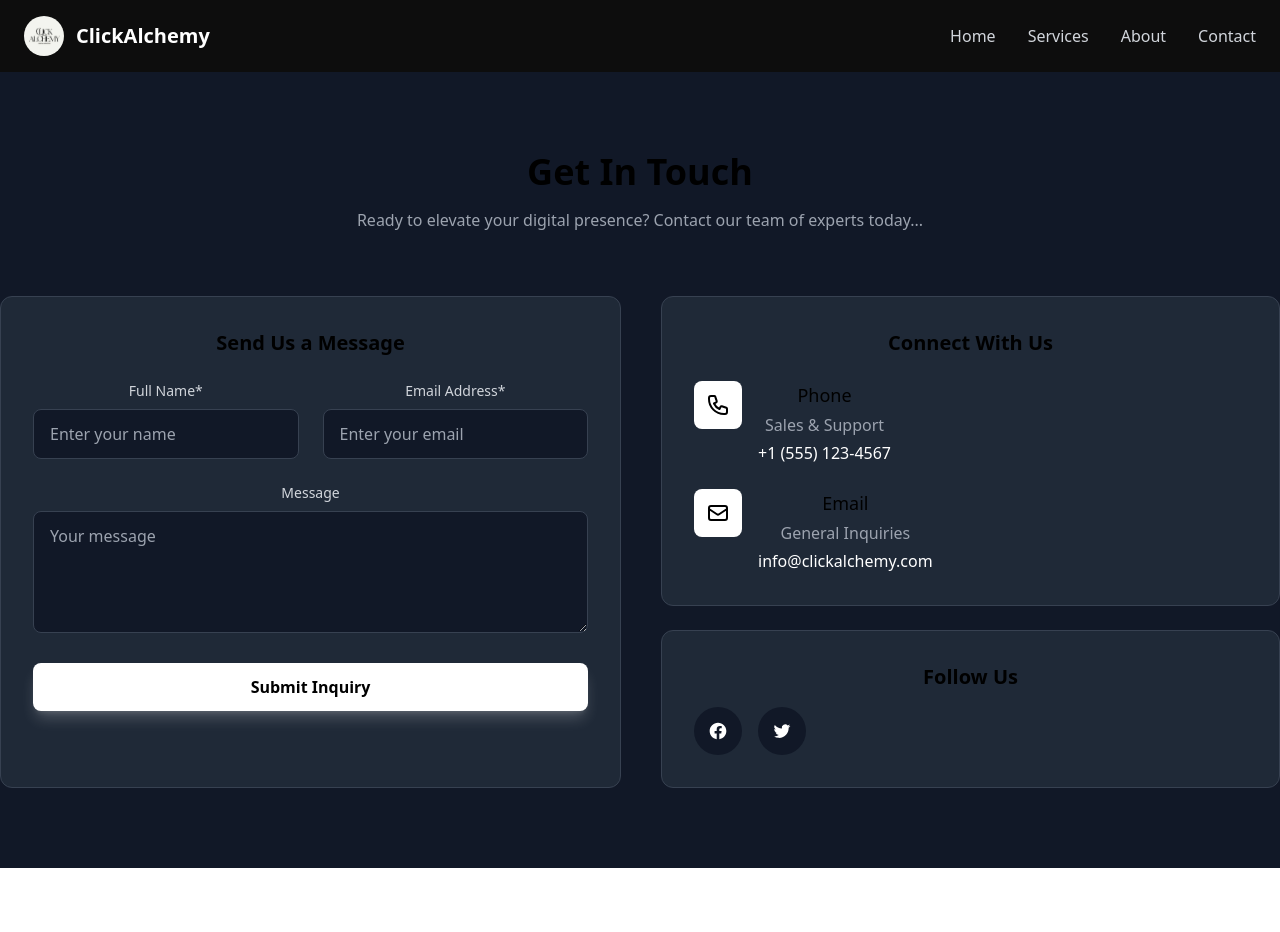
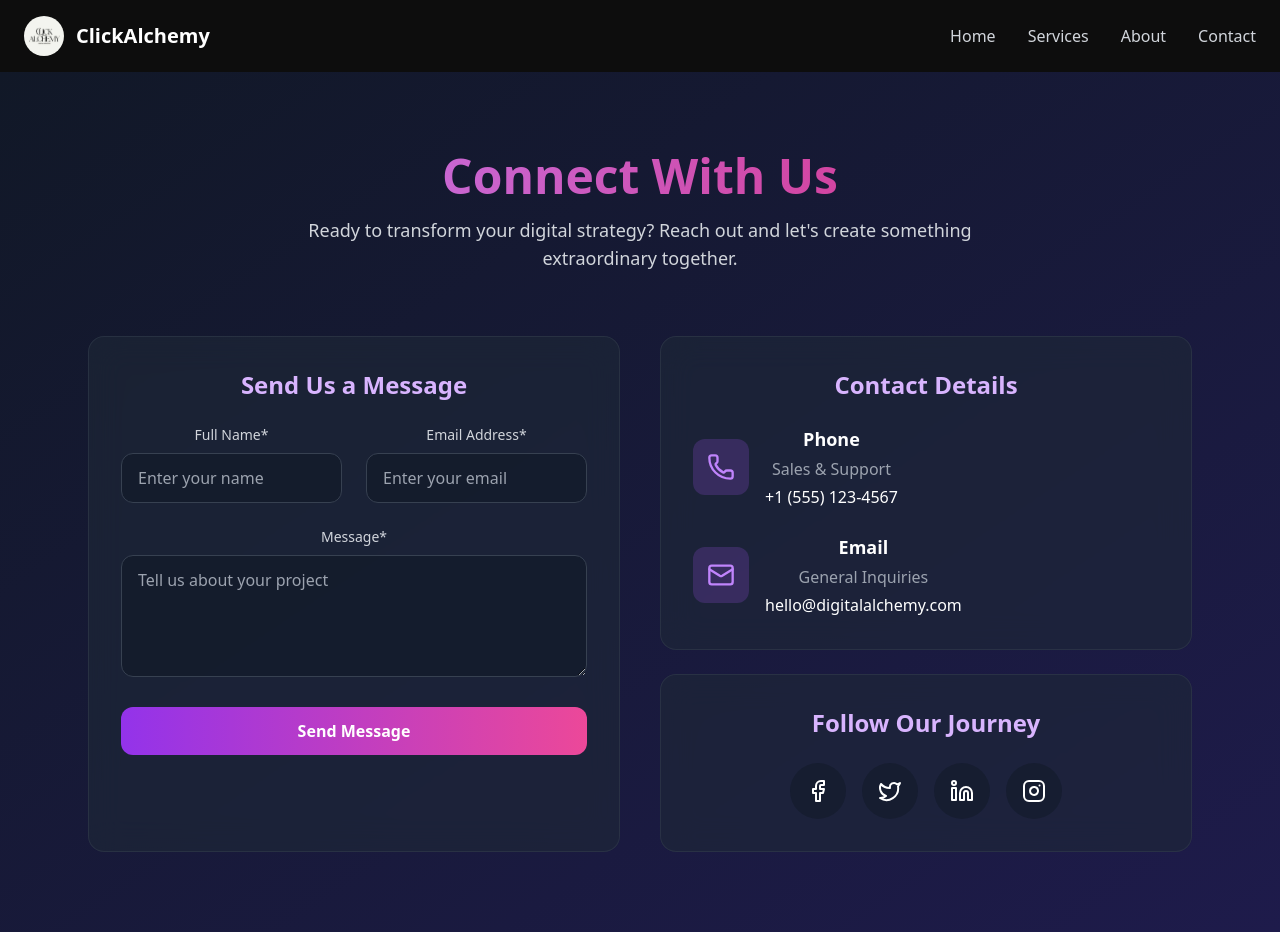
Before and after one commit to BitecodesHub/ClickAlchemy, a React (Create React App) app: page /contact in a window 1280 px wide. Before the commit the page ends 868 px from the top, so only its background shows below. Built offline with nearby package versions, Linux system fonts and the light colour scheme.

Commit message:
Imnproved other pages

```diff
--- a/src/components/About.js
+++ b/src/components/About.js
@@ -1,50 +1,149 @@
-// AboutSection.js
-import React, { useRef } from "react";
+import React from "react";
+import {
+  Award,
+  Users,
+  Globe,
+  Target,
+  CheckCircle,
+  ArrowRight
+} from 'lucide-react';
 
 export const AboutSection = () => {
+  const companyStats = [
+    {
+      icon: Users,
+      value: "200+",
+      label: "Satisfied Clients",
+      color: "text-blue-400"
+    },
+    {
+      icon: Globe,
+      value: "50+",
+      label: "Global Partnerships",
+      color: "text-green-400"
+    },
+    {
+      icon: Award,
+      value: "15+",
+      label: "Industry Awards",
+      color: "text-purple-400"
+    },
+    {
+      icon: Target,
+      value: "8+",
+      label: "Years of Innovation",
+      color: "text-pink-400"
+    }
+  ];
+
+  const coreValues = [
+    {
+      title: "Data-Driven Strategies",
+      desc: "Leveraging advanced analytics to craft precise, result-oriented marketing solutions.",
+      icon: CheckCircle
+    },
+    {
+      title: "Creative Innovation",
+      desc: "Pushing boundaries with cutting-edge creative approaches that captivate and convert.",
+      icon: CheckCircle
+    },
+    {
+      title: "Client-Centric Focus",
+      desc: "Tailoring our services to meet your unique business goals and challenges.",
+      icon: CheckCircle
+    }
+  ];
+
   return (
-    <section  id="about" className="py-20 bg-black">
-      <div className="container mx-auto px-6">
-        <div className="flex flex-col lg:flex-row items-center gap-16">
-          <div className="lg:w-1/2 relative hover:float">
-            <div className="w-[300px] h-[300px] rounded-full bg-gradient-to-br from-white/10 to-gray-300/10 blur-3xl absolute -z-10 animate-[pulse_3s_ease-in-out_infinite]"></div>
+    <section
+      id="about"
+      className="py-20 bg-gradient-to-br from-gray-900 via-neutral-900 to-black relative overflow-hidden"
+    >
+      <div className="container mx-auto px-4 max-w-7xl">
+        <div className="grid md:grid-cols-2 gap-16 items-center">
+          {/* Image Section */}
+          <div className="relative group">
+            <div className="absolute -inset-2 bg-gradient-to-r from-blue-600 to-purple-600 rounded-2xl opacity-20 group-hover:opacity-40 transition duration-1000 blur-xl"></div>
+
             <img
               src="/logo.png"
-              alt="About ClickAlchemy"
-              className="rounded-2xl shadow-2xl shadow-white/10 w-full h-auto transform transition-all duration-700 hover:brightness-110 hover:rotate-2"
+              alt="ClickAlchemy Digital Marketing"
+              className="relative z-10 rounded-2xl shadow-2xl w-full h-auto
+              transform transition-all duration-700
+              group-hover:scale-105 group-hover:rotate-1
+              group-hover:shadow-2xl group-hover:brightness-110"
             />
           </div>
 
-          <div className="lg:w-1/2 space-y-6">
-            <h2 className="text-4xl font-bold mb-4 animate-[fadeInUp_1s_ease-out]">
-              About ClickAlchemy
-            </h2>
-            <p className="text-gray-300 animate-[fadeInUp_1s_ease-out_0.3s_both]">
-              At ClickAlchemy, we transform ordinary digital marketing strategies into
-              extraordinary results. Our team of specialists combines creativity with data-driven
-              insights to craft unique solutions for your business.
-            </p>
+          {/* Content Section */}
+          <div className="space-y-8">
+            <div className="space-y-4">
+              <h2 className="text-4xl md:text-5xl font-bold text-white animate-fadeInUp">
+                About ClickAlchemy
+              </h2>
+              <p className="text-gray-300 text-lg animate-fadeInUp delay-300">
+                We are a dynamic digital marketing agency that transforms complex challenges into
+                breakthrough opportunities. Our holistic approach combines technological expertise,
+                creative innovation, and strategic insights to accelerate your business growth.
+              </p>
+            </div>
 
-            <div className="grid grid-cols-2 gap-6 mt-8">
-              {[
-                { value: "200+", label: "Satisfied Clients" },
-                { value: "50+", label: "Team Members" },
-                { value: "15+", label: "Industry Awards" },
-                { value: "8+", label: "Years of Experience" }
-              ].map((stat, index) => (
-                <div key={index} className="flex flex-col group">
-                  <span className="text-4xl font-bold text-white group-hover:text-yellow-400 transition-all duration-300">
-                    {stat.value}
-                  </span>
-                  <span className="text-gray-400 group-hover:text-yellow-400 transition-colors duration-300">{stat.label}</span>
+            {/* Core Values */}
+            <div className="space-y-4">
+              {coreValues.map((value, index) => (
+                <div
+                  key={index}
+                  className="flex items-center space-x-4 bg-gray-800/50 p-4 rounded-xl hover:bg-gray-800/70 transition-all"
+                >
+                  <value.icon
+                    className="w-10 h-10 text-blue-400"
+                    strokeWidth={1.5}
+                  />
+                  <div>
+                    <h4 className="font-semibold text-white">{value.title}</h4>
+                    <p className="text-gray-400 text-sm">{value.desc}</p>
+                  </div>
                 </div>
               ))}
             </div>
 
+            {/* Company Stats */}
+            <div className="grid grid-cols-2 md:grid-cols-4 gap-4">
+              {companyStats.map((stat, index) => (
+                <div
+                  key={index}
+                  className="bg-gray-800/50 p-4 rounded-xl text-center hover:bg-gray-800/70 transition-all"
+                >
+                  <stat.icon
+                    className={`w-10 h-10 mx-auto mb-2 ${stat.color}`}
+                    strokeWidth={1.5}
+                  />
+                  <p className="text-2xl font-bold text-white">{stat.value}</p>
+                  <p className="text-gray-400 text-sm">{stat.label}</p>
+                </div>
+              ))}
+            </div>
+
+            {/* CTA Button */}
             <button
-              className="bg-white text-black px-8 py-3 rounded-full font-semibold shadow-lg shadow-white/20 hover:bg-yellow-400 hover:shadow-yellow-400/40 transition-all duration-300 hover:scale-105 hover:float"
+              className="
+                flex items-center justify-center gap-2
+                w-full md:w-auto
+                bg-white text-black
+                px-8 py-3 rounded-full
+                font-semibold
+                hover:bg-blue-400
+                transition-all duration-300
+                hover:scale-105
+                hover:shadow-xl
+                hover:text-white
+                group
+              "
             >
               Learn More About Us
+              <ArrowRight
+                className="w-5 h-5 group-hover:translate-x-1 transition-transform"
+              />
             </button>
           </div>
         </div>
--- a/src/components/Contact.js
+++ b/src/components/Contact.js
@@ -1,135 +1,249 @@
-// ContactSection.js
-import React from "react";
+import React, { useState } from 'react';
+import { Mail, Phone, Facebook, Twitter, Linkedin, Instagram } from 'lucide-react';
 
-export const ContactSection= () =>  {
+export const ContactSection = () => {
+  const [formData, setFormData] = useState({
+    name: '',
+    email: '',
+    message: ''
+  });
+
+  const handleInputChange = (e) => {
+    const { id, value } = e.target;
+    setFormData(prevState => ({
+      ...prevState,
+      [id]: value
+    }));
+  };
+
+  const handleSubmit = (e) => {
+    e.preventDefault();
+    // Add form submission logic here
+    console.log('Form submitted:', formData);
+  };
+
   return (
-    <section id="contact" className="py-20 bg-gray-900">
-      <div className="container mx-auto px-6"></div>
+    <section id="contact" className="py-20 bg-gradient-to-br from-gray-900 to-indigo-950 text-white">
+      <div className="container mx-auto px-6 max-w-6xl">
         <div className="text-center mb-16">
-          <h2 className="text-4xl font-bold mb-4 animate-[fadeInUp_1s_ease-out]">
-            Get In Touch
+          <h2 className="text-4xl md:text-5xl font-extrabold mb-4
+            bg-clip-text text-transparent
+            bg-gradient-to-r from-purple-400 to-pink-600
+            animate-gradient-x">
+            Connect With Us
           </h2>
-          <p className="text-gray-400 max-w-2xl mx-auto animate-[fadeInUp_1s_ease-out_0.3s_both]">
-            Ready to elevate your digital presence? Contact our team of experts today...
+          <p className="text-gray-300 max-w-2xl mx-auto text-lg
+            animate-[fadeInUp_1s_ease-out_0.3s_both]">
+            Ready to transform your digital strategy? Reach out and let's create something extraordinary together.
           </p>
         </div>
 
-        <div className="flex flex-col md:flex-row gap-10">
-          <div className="md:w-1/2 bg-gray-800 p-8 rounded-xl border border-gray-700 hover:border-yellow-400/50 transition-all duration-500 hover:shadow-xl hover:shadow-yellow-400/20">
-            <h3 className="text-xl font-semibold mb-6">Send Us a Message</h3>
-            <form className="space-y-6">
+        <div className="grid md:grid-cols-2 gap-10">
+          {/* Contact Form */}
+          <div className="bg-gray-800/60 backdrop-blur-lg p-8 rounded-2xl
+            border border-gray-700/50
+            hover:border-purple-500/50
+            transition-all duration-500
+            hover:shadow-2xl hover:shadow-purple-500/20">
+            <h3 className="text-2xl font-bold mb-6 text-purple-300">
+              Send Us a Message
+            </h3>
+            <form onSubmit={handleSubmit} className="space-y-6">
               <div className="grid grid-cols-1 md:grid-cols-2 gap-6">
                 <div className="space-y-2">
-                  <label htmlFor="name" className="block text-gray-300 text-sm font-medium">Full Name*</label>
+                  <label htmlFor="name" className="block text-sm font-medium text-gray-300">
+                    Full Name*
+                  </label>
                   <input
                     type="text"
                     id="name"
+                    value={formData.name}
+                    onChange={handleInputChange}
                     required
-                    className="w-full px-4 py-3 bg-gray-900 border border-gray-700 rounded-lg focus:outline-none focus:ring-2 focus:ring-white transition-all hover:border-yellow-400/50"
+                    className="w-full px-4 py-3
+                      bg-gray-900/60
+                      border border-gray-700
+                      rounded-xl
+                      focus:ring-2 focus:ring-purple-500
+                      focus:border-transparent
+                      transition-all
+                      hover:border-purple-500/50"
                     placeholder="Enter your name"
                   />
                 </div>
-
                 <div className="space-y-2">
-                  <label htmlFor="email" className="block text-gray-300 text-sm font-medium">Email Address*</label>
+                  <label htmlFor="email" className="block text-sm font-medium text-gray-300">
+                    Email Address*
+                  </label>
                   <input
                     type="email"
                     id="email"
+                    value={formData.email}
+                    onChange={handleInputChange}
                     required
-                    className="w-full px-4 py-3 bg-gray-900 border border-gray-700 rounded-lg focus:outline-none focus:ring-2 focus:ring-white transition-all hover:border-yellow-400/50"
+                    className="w-full px-4 py-3
+                      bg-gray-900/60
+                      border border-gray-700
+                      rounded-xl
+                      focus:ring-2 focus:ring-purple-500
+                      focus:border-transparent
+                      transition-all
+                      hover:border-purple-500/50"
                     placeholder="Enter your email"
                   />
                 </div>
               </div>
 
               <div className="space-y-2">
-                <label htmlFor="message" className="block text-gray-300 text-sm font-medium">Message</label>
+                <label htmlFor="message" className="block text-sm font-medium text-gray-300">
+                  Message*
+                </label>
                 <textarea
                   id="message"
+                  value={formData.message}
+                  onChange={handleInputChange}
                   required
-                  className="w-full px-4 py-3 bg-gray-900 border border-gray-700 rounded-lg focus:outline-none focus:ring-2 focus:ring-white transition-all hover:border-yellow-400/50"
-                  placeholder="Your message"
+                  className="w-full px-4 py-3
+                    bg-gray-900/60
+                    border border-gray-700
+                    rounded-xl
+                    focus:ring-2 focus:ring-purple-500
+                    focus:border-transparent
+                    transition-all
+                    hover:border-purple-500/50"
+                  placeholder="Tell us about your project"
                   rows="4"
                 ></textarea>
               </div>
 
               <button
                 type="submit"
-                className="w-full bg-white px-8 py-3 rounded-lg text-black font-semibold shadow-lg shadow-white/20 hover:bg-yellow-400 hover:shadow-yellow-400/40 transition-all duration-300"
+                className="w-full
+                  bg-gradient-to-r from-purple-600 to-pink-500
+                  text-white
+                  px-8 py-3
+                  rounded-xl
+                  font-bold
+                  hover:scale-105
+                  transition-all
+                  duration-300
+                  hover:shadow-xl
+                  hover:shadow-purple-500/40"
               >
-                Submit Inquiry
+                Send Message
               </button>
             </form>
           </div>
 
-          <div className="md:w-1/2 space-y-6">
-            <div className="bg-gray-800 p-8 rounded-xl border border-gray-700 hover:border-yellow-400/50 transition-all duration-500 hover:shadow-xl hover:shadow-yellow-400/20">
-              <h3 className="text-xl font-semibold mb-6">Connect With Us</h3>
+          {/* Contact Information */}
+          <div className="space-y-6">
+            <div className="bg-gray-800/60 backdrop-blur-lg p-8 rounded-2xl
+              border border-gray-700/50
+              hover:border-purple-500/50
+              transition-all duration-500
+              hover:shadow-2xl hover:shadow-purple-500/20">
+              <h3 className="text-2xl font-bold mb-6 text-purple-300">
+                Contact Details
+              </h3>
               <div className="space-y-6">
                 {[
                   {
-                    icon: "M3 5a2 2 0 012-2h3.28a1 1 0 01.948.684l1.498 4.493a1 1 0 01-.502 1.21l-2.257 1.13a11.042 11.042 0 005.516 5.516l1.13-2.257a1 1 0 011.21-.502l4.493 1.498a1 1 0 01.684.949V19a2 2 0 01-2 2h-1C9.716 21 3 14.284 3 6V5z",
+                    icon: Phone,
                     title: "Phone",
                     subtitle: "Sales & Support",
                     value: "+1 (555) 123-4567",
                     href: "tel:+15551234567"
                   },
                   {
-                    icon: "M3 8l7.89 5.26a2 2 0 002.22 0L21 8M5 19h14a2 2 0 002-2V7a2 2 0 00-2-2H5a2 2 0 00-2 2v10a2 2 0 002 2z",
+                    icon: Mail,
                     title: "Email",
                     subtitle: "General Inquiries",
-                    value: "info@clickalchemy.com",
-                    href: "mailto:info@clickalchemy.com"
+                    value: "hello@digitalalchemy.com",
+                    href: "mailto:hello@digitalalchemy.com"
                   }
                 ].map((item, index) => (
-                  <div key={index} className="flex gap-4 items-start group">
-                    <div className="w-12 h-12 bg-white rounded-lg flex items-center justify-center shrink-0 group-hover:bg-yellow-400 transition-all duration-300">
-                      <svg
-                        xmlns="http://www.w3.org/2000/svg"
-                        className="h-6 w-6 text-black"
-                        fill="none"
-                        viewBox="0 0 24 24"
-                        stroke="currentColor"
-                      >
-                        <path
-                          strokeLinecap="round"
-                          strokeLinejoin="round"
-                          strokeWidth={2}
-                          d={item.icon}
-                        />
-                      </svg>
+                  <div key={index} className="flex gap-4 items-center group">
+                    <div className="w-14 h-14
+                      bg-purple-500/20
+                      rounded-xl
+                      flex items-center
+                      justify-center
+                      group-hover:bg-purple-500/40
+                      transition-all duration-300">
+                      <item.icon
+                        className="text-purple-400
+                        group-hover:text-purple-200
+                        transition-colors"
+                        size={28}
+                      />
                     </div>
                     <div>
-                      <h4 className="text-lg font-medium mb-1 group-hover:text-yellow-400 transition-colors duration-300">{item.title}</h4>
+                      <h4 className="text-lg font-semibold mb-1
+                        group-hover:text-purple-300
+                        transition-colors">
+                        {item.title}
+                      </h4>
                       <p className="text-gray-400 mb-1">{item.subtitle}</p>
-                      <a href={item.href} className="text-white hover:text-yellow-400 transition-colors duration-300">{item.value}</a>
+                      <a
+                        href={item.href}
+                        className="text-white
+                        hover:text-purple-300
+                        transition-colors"
+                      >
+                        {item.value}
+                      </a>
                     </div>
                   </div>
                 ))}
               </div>
             </div>
-            <div className="bg-gray-800 p-8 rounded-xl border border-gray-700 hover:border-yellow-400/50 transition-all duration-500 hover:shadow-xl hover:shadow-yellow-400/20">
-              <h3 className="text-xl font-semibold mb-4">Follow Us</h3>
-              <div className="flex gap-4">
+
+            {/* Social Media Links */}
+            <div className="bg-gray-800/60 backdrop-blur-lg p-8 rounded-2xl
+              border border-gray-700/50
+              hover:border-purple-500/50
+              transition-all duration-500
+              hover:shadow-2xl hover:shadow-purple-500/20">
+              <h3 className="text-2xl font-bold mb-6 text-purple-300">
+                Follow Our Journey
+              </h3>
+              <div className="flex gap-4 justify-center">
                 {[
-                  { href: "https://facebook.com/clickalchemy", icon: "M22 12c0-5.523-4.477-10-10-10S2 6.477 2 12c0 4.991 3.657 9.128 8.438 9.878v-6.987h-2.54V12h2.54V9.797c0-2.506 1.492-3.89 3.777-3.89 1.094 0 2.238.195 2.238.195v2.46h-1.26c-1.243 0-1.63.771-1.63 1.562V12h2.773l-.443 2.89h-2.33v6.988C18.343 21.128 22 16.991 22 12z" },
-                  { href: "https://twitter.com/clickalchemy", icon: "M8.29 20.251c7.547 0 11.675-6.253 11.675-11.675 0-.178 0-.355-.012-.53A8.348 8.348 0 0022 5.92a8.19 8.19 0 01-2.357.646 4.118 4.118 0 001.804-2.27 8.224 8.224 0 01-2.605.996 4.107 4.107 0 00-6.993 3.743 11.65 11.65 0 01-8.457-4.287 4.106 4.106 0 001.27 5.477A4.072 4.072 0 012.8 9.713v.052a4.105 4.105 0 003.292 4.022 4.095 4.095 0 01-1.853.07 4.108 4.108 0 003.834 2.85A8.233 8.233 0 012 18.407a11.616 11.616 0 006.29 1.84" }
+                  { Icon: Facebook, href: "https://facebook.com/digitalalchemy" },
+                  { Icon: Twitter, href: "https://twitter.com/digitalalchemy" },
+                  { Icon: Linkedin, href: "https://linkedin.com/company/digitalalchemy" },
+                  { Icon: Instagram, href: "https://instagram.com/digitalalchemy" }
                 ].map((social, index) => (
                   <a
                     key={index}
                     href={social.href}
-                    className="w-12 h-12 bg-gray-900 rounded-full flex items-center justify-center hover:bg-yellow-400 transition-all duration-300 group hover:scale-105"
+                    target="_blank"
+                    rel="noopener noreferrer"
+                    className="w-14 h-14
+                      bg-gray-900/50
+                      rounded-full
+                      flex items-center
+                      justify-center
+                      hover:bg-purple-500/30
+                      transition-all
+                      duration-300
+                      group
+                      hover:scale-110"
                   >
-                    <svg className="w-5 h-5 text-white group-hover:text-black transition-colors duration-300" fill="currentColor" viewBox="0 0 24 24">
-                      <path fillRule="evenodd" d={social.icon} clipRule="evenodd" />
-                    </svg>
+                    <social.Icon
+                      className="text-white
+                      group-hover:text-purple-300
+                      transition-colors"
+                      size={24}
+                    />
                   </a>
                 ))}
               </div>
             </div>
           </div>
         </div>
-      </section>
+      </div>
+    </section>
   );
 };
 
```
Also changed, not shown: src/components/Services.js (+143 -112 lines).
